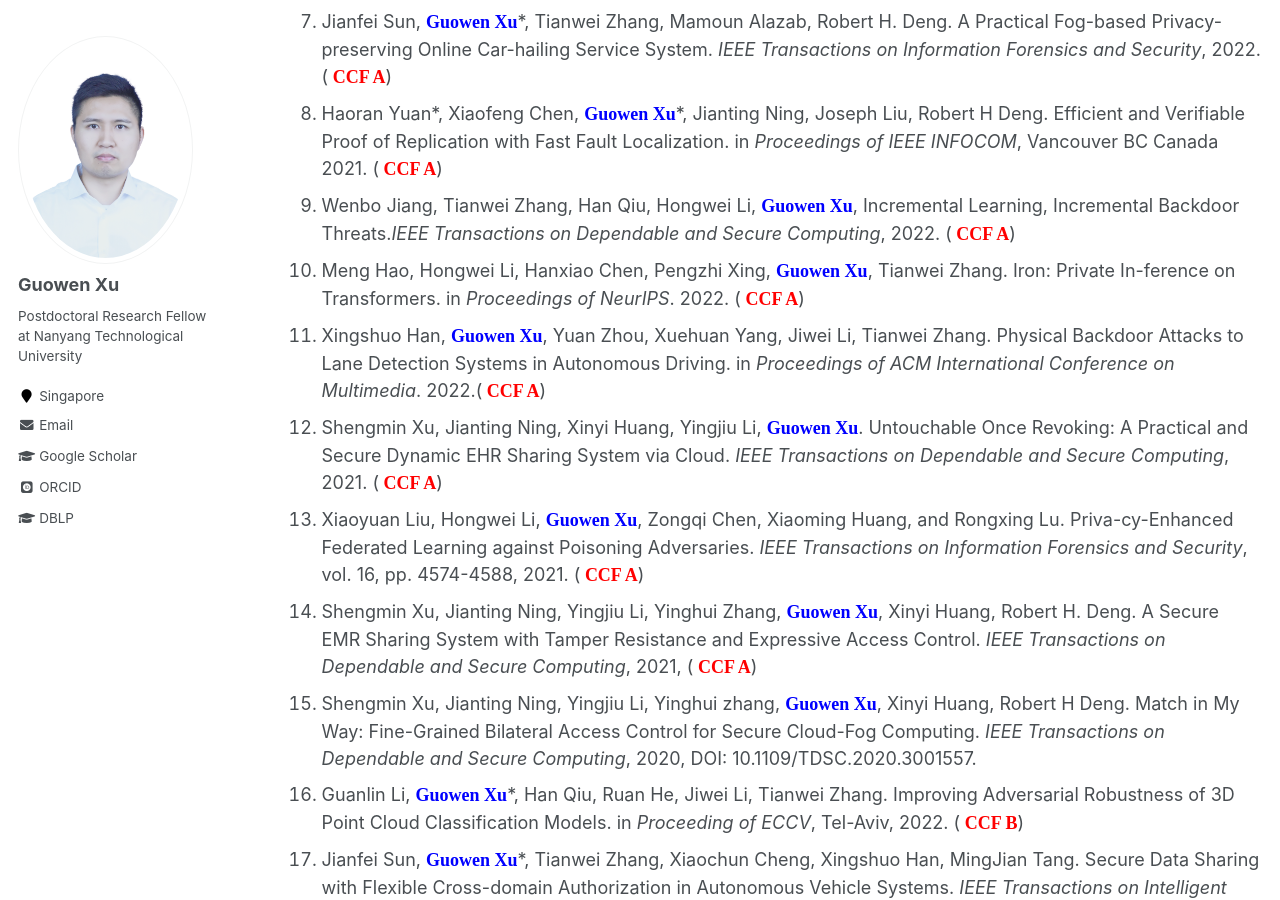
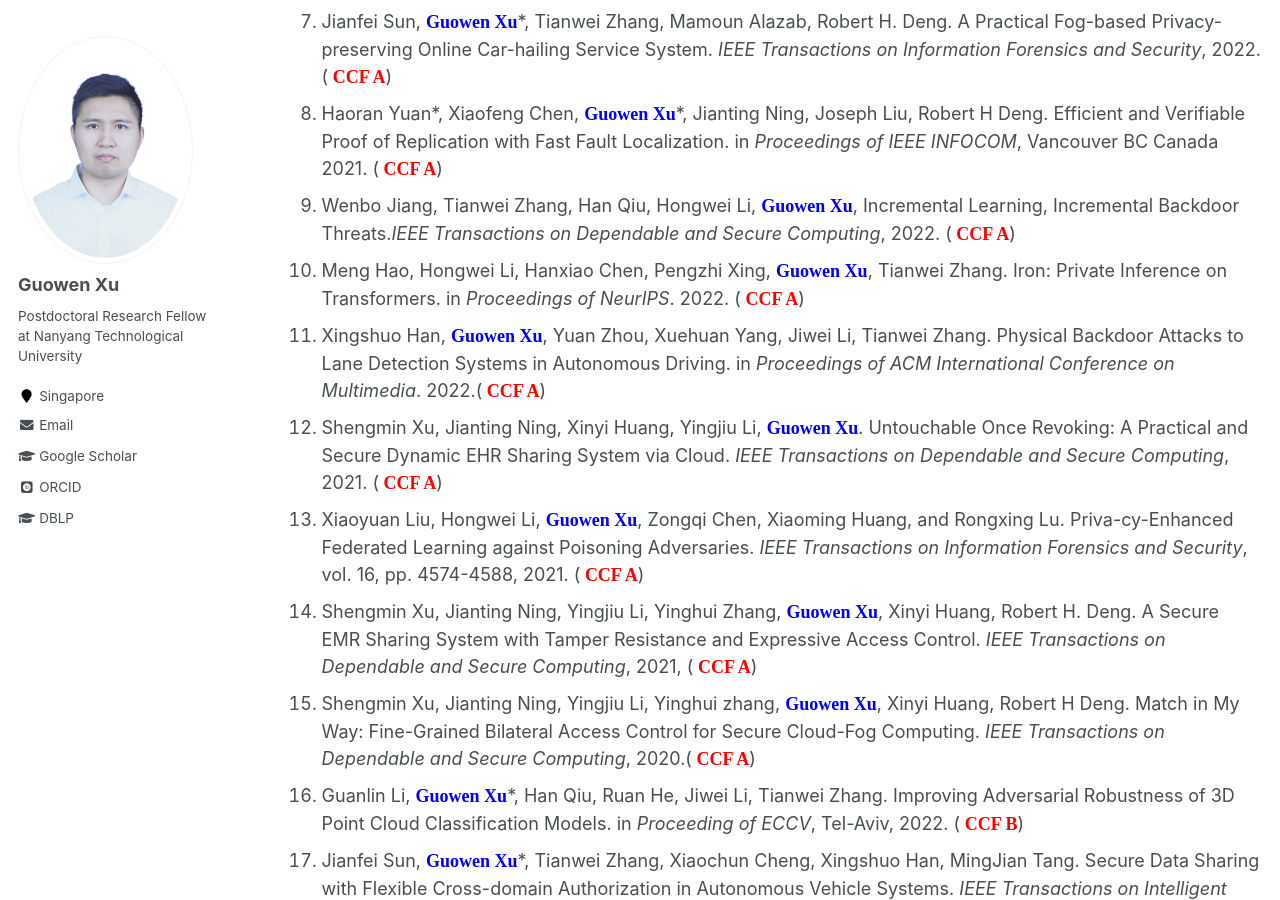
Before and after one commit to Guowen-xu/guowen-xu.github.io, a Jekyll site: the page built from _pages/publications.md, in a window 1280 px wide and 900 px high, scrolled down 834 px. Built offline with Jekyll 4.4.1, drawn with Linux system fonts in a browser that asks for light colours; some web fonts are replaced.

Commit message:
Update publications.md

```diff
--- a/_pages/publications.md
+++ b/_pages/publications.md
@@ -23,12 +23,12 @@ You can find my articles on my [Google Scholar](https://scholar.google.com.hk/ci
 7. Jianfei Sun, **<font face="Times New Roman" color=blue size=4> Guowen Xu</font>**\*, Tianwei Zhang, Mamoun Alazab, Robert H. Deng. A Practical Fog-based Privacy-preserving Online Car-hailing Service System. *IEEE Transactions on Information Forensics and Security*, 2022.(**<font face="Times New Roman" color=red size=4> CCF A</font>**)
 8. Haoran Yuan\*, Xiaofeng Chen, **<font face="Times New Roman" color=blue size=4> Guowen Xu</font>**\*, Jianting Ning, Joseph Liu, Robert H Deng.  Efficient and Verifiable Proof of Replication with Fast Fault Localization. in *Proceedings of IEEE INFOCOM*, Vancouver BC Canada 2021. (**<font face="Times New Roman" color=red size=4> CCF A</font>**)
 9. Wenbo Jiang, Tianwei Zhang, Han Qiu, Hongwei Li, **<font face="Times New Roman" color=blue size=4> Guowen Xu</font>**, Incremental Learning, Incremental Backdoor Threats.*IEEE Transactions on Dependable and Secure Computing*, 2022. (**<font face="Times New Roman" color=red size=4> CCF A</font>**)
-10. Meng Hao, Hongwei Li, Hanxiao Chen, Pengzhi Xing, **<font face="Times New Roman" color=blue size=4> Guowen Xu</font>**, Tianwei Zhang. Iron: Private In-ference on Transformers. in *Proceedings of NeurIPS*. 2022. (**<font face="Times New Roman" color=red size=4> CCF A</font>**)
+10. Meng Hao, Hongwei Li, Hanxiao Chen, Pengzhi Xing, **<font face="Times New Roman" color=blue size=4> Guowen Xu</font>**, Tianwei Zhang. Iron: Private Inference on Transformers. in *Proceedings of NeurIPS*. 2022. (**<font face="Times New Roman" color=red size=4> CCF A</font>**)
 11. Xingshuo Han, **<font face="Times New Roman" color=blue size=4> Guowen Xu</font>**, Yuan Zhou, Xuehuan Yang, Jiwei Li, Tianwei Zhang. Physical Backdoor Attacks to Lane Detection Systems in Autonomous Driving. in *Proceedings of ACM International Conference on Multimedia*. 2022.(**<font face="Times New Roman" color=red size=4> CCF A</font>**)
 12. Shengmin Xu, Jianting Ning, Xinyi Huang, Yingjiu Li, **<font face="Times New Roman" color=blue size=4> Guowen Xu</font>**. Untouchable Once Revoking: A Practical and Secure Dynamic EHR Sharing System via Cloud. *IEEE Transactions on Dependable and Secure Computing*, 2021.  (**<font face="Times New Roman" color=red size=4> CCF A</font>**)
 13. Xiaoyuan Liu, Hongwei Li, **<font face="Times New Roman" color=blue size=4> Guowen Xu</font>**, Zongqi Chen, Xiaoming Huang, and Rongxing Lu. Priva-cy-Enhanced Federated Learning against Poisoning Adversaries. *IEEE Transactions on Information Forensics and Security*, vol. 16, pp. 4574-4588, 2021. (**<font face="Times New Roman" color=red size=4> CCF A</font>**)
 14. Shengmin Xu, Jianting Ning, Yingjiu Li, Yinghui Zhang, **<font face="Times New Roman" color=blue size=4> Guowen Xu</font>**, Xinyi Huang, Robert H. Deng. A Secure EMR Sharing System with Tamper Resistance and Expressive Access Control. *IEEE Transactions on Dependable and Secure Computing*, 2021, (**<font face="Times New Roman" color=red size=4> CCF A</font>**)
-15. Shengmin Xu, Jianting Ning, Yingjiu Li, Yinghui zhang, **<font face="Times New Roman" color=blue size=4> Guowen Xu</font>**, Xinyi Huang, Robert H Deng. Match in My Way: Fine-Grained Bilateral Access Control for Secure Cloud-Fog Computing. *IEEE Transactions on Dependable and Secure Computing*, 2020, DOI: 10.1109/TDSC.2020.3001557.
+15. Shengmin Xu, Jianting Ning, Yingjiu Li, Yinghui zhang, **<font face="Times New Roman" color=blue size=4> Guowen Xu</font>**, Xinyi Huang, Robert H Deng. Match in My Way: Fine-Grained Bilateral Access Control for Secure Cloud-Fog Computing. *IEEE Transactions on Dependable and Secure Computing*, 2020.(**<font face="Times New Roman" color=red size=4> CCF A</font>**)
 16. Guanlin Li, **<font face="Times New Roman" color=blue size=4> Guowen Xu</font>**\*, Han Qiu, Ruan He, Jiwei Li,  Tianwei Zhang. Improving Adversarial Robustness of 3D Point Cloud Classification Models. in *Proceeding of  ECCV*, Tel-Aviv, 2022. (**<font face="Times New Roman" color=red size=4> CCF B</font>**)
 17. Jianfei Sun,  **<font face="Times New Roman" color=blue size=4> Guowen Xu</font>**\*, Tianwei Zhang, Xiaochun Cheng, Xingshuo Han, MingJian Tang. Secure Data Sharing with Flexible Cross-domain Authorization in Autonomous Vehicle Systems. *IEEE Transactions on Intelligent Transportation Systems*, 2021. (**<font face="Times New Roman" color=red size=4> CCF B</font>**)
 18. **<font face="Times New Roman" color=blue size=4> Guowen Xu</font>**, Hongwei Li, Hao Ren, Jianfei Sun, Shengmin Xu, Jianting Ning, Haomiao Yang, Kan Yang, Robert H. Deng. Secure and Verifiable Inference in Deep Neural Networks. in *Proceeding of ACM ACSAC*, Austin, Texas, 2020. (**<font face="Times New Roman" color=red size=4> CCF B</font>**)
```
